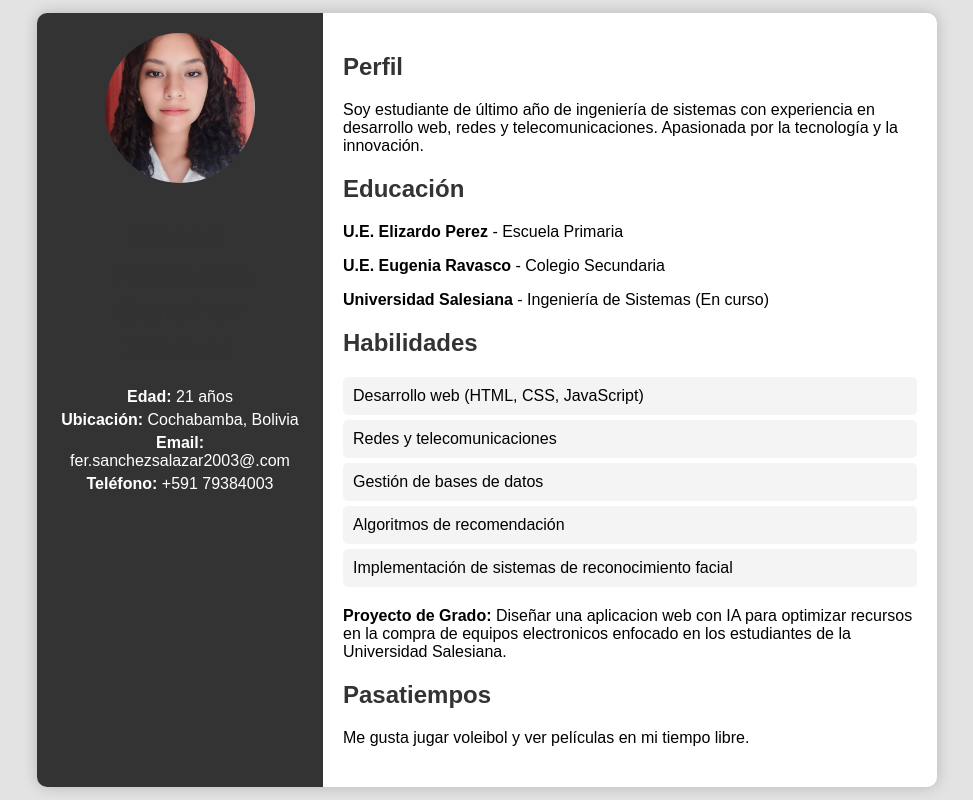
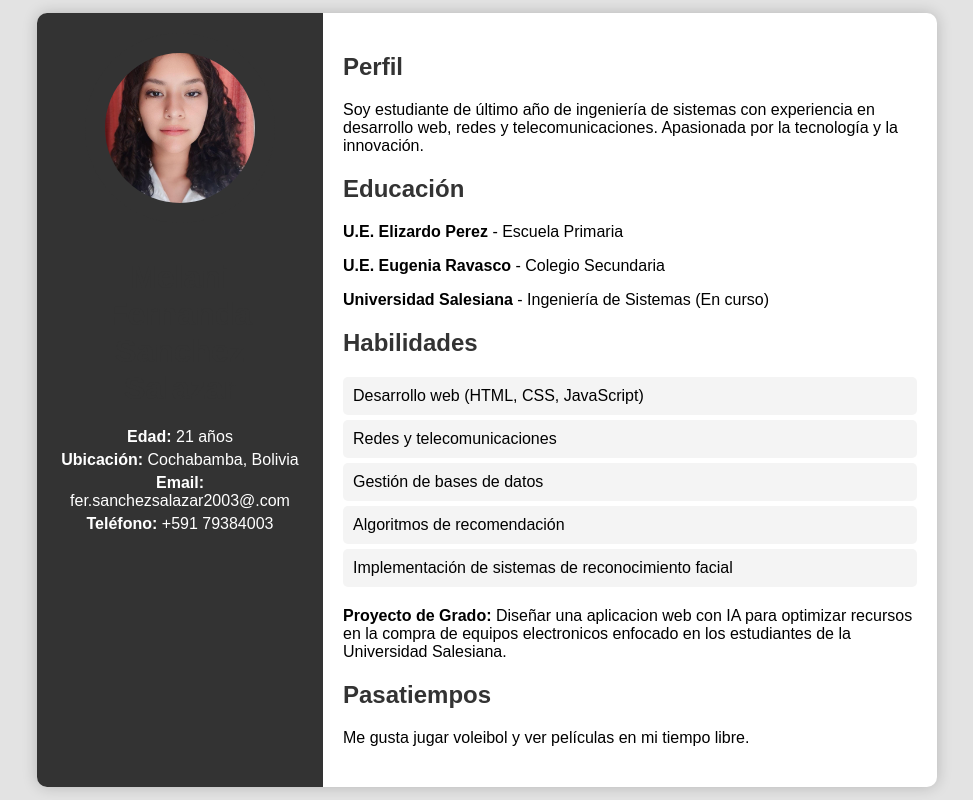
Before and after one commit to sanchez205/presentation-, a plain HTML site: page index.html in a window 1280 px wide. Shown: the whole page, without its empty margins (153-1126 px from the left). Drawn offline with Linux system fonts and the light colour scheme.

Commit message:
actualizacion de imagen

```diff
--- a/index.html
+++ b/index.html
@@ -65,7 +65,7 @@
 <body>
     <div class="container">
         <div class="sidebar">
-            <img src="img/melani.jpeg" alt="Foto de Melani Fernanda Sanchez Salazar">
+            <img src="img/melani.jpeg" alt="Foto de Melani Fernanda Sanchez Salazar" class="sidebar img">
             <h1>Melani Fernanda Sanchez Salazar</h1>
         <p><strong>Edad:</strong> 21 años</p>
         <p><strong>Ubicación:</strong> Cochabamba, Bolivia</p>
```
